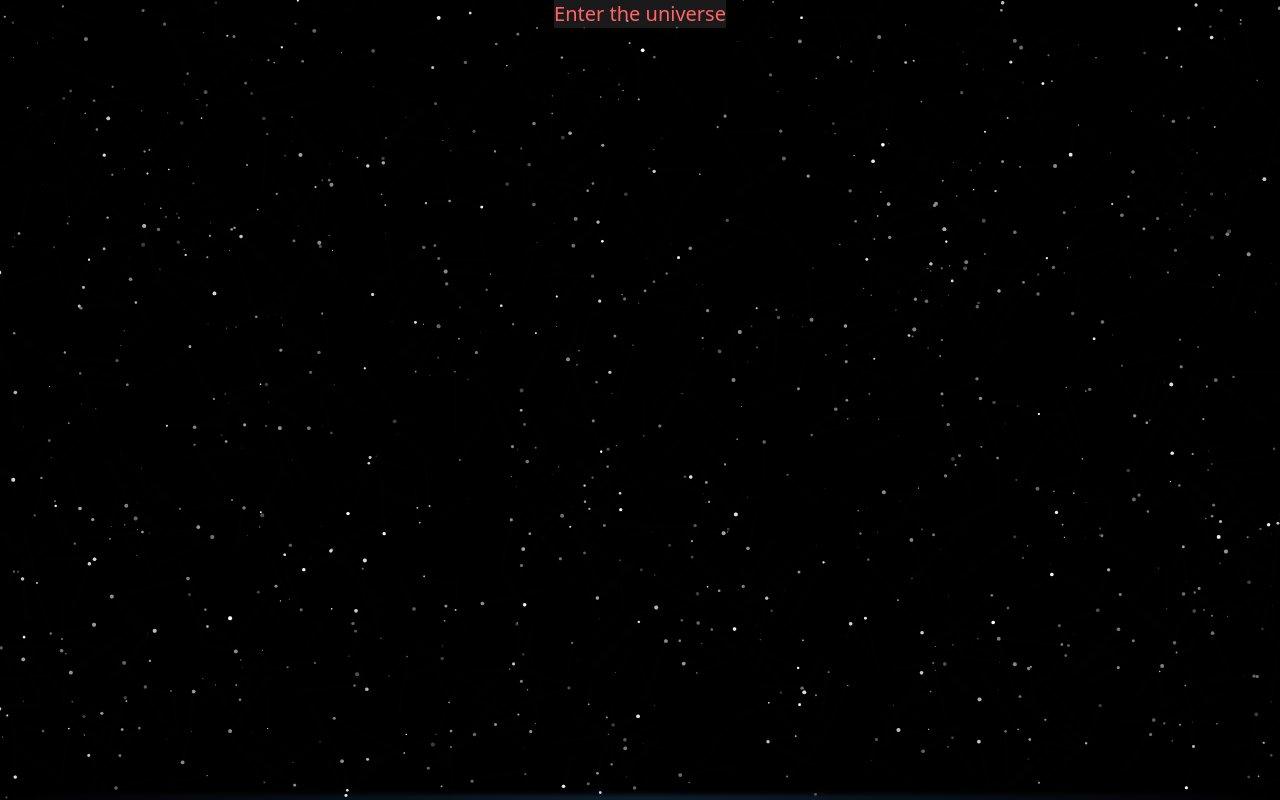
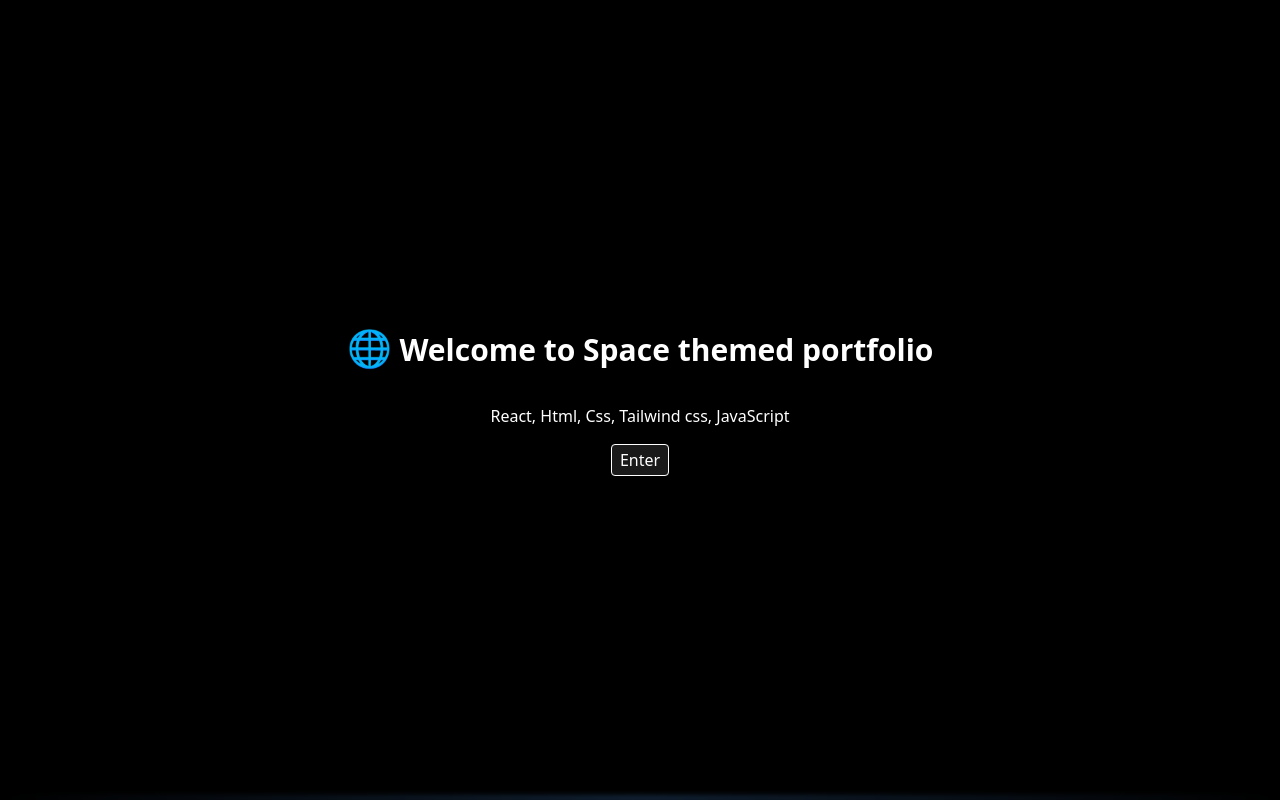
Before and after one commit to Dharmaraj001/Portfolio, a React (Vite) app in the folder client/: page / in a window 1280 px wide. Built offline with nearby package versions, Linux system fonts and the light colour scheme.

Commit message:
Hero section started

```diff
--- a/client/src/Components/Hero/Hero.jsx
+++ b/client/src/Components/Hero/Hero.jsx
@@ -1,13 +1,22 @@
 import React from 'react'
 import {BrowserRouter, Link} from "react-router-dom"
+import { faHtml5, faCss3Alt, faJs, faReact, faNodeJs, faJava} from "@fortawesome/free-brands-svg-icons";
 
 const Hero = () => {
     return(
-        <div className='flex items-center justify-center'>
-            <button className='bg-white/10 text-xl text-red-400'>
-            <Link to="/about">Enter the universe</Link>
-            </button>
-        </div>
+        <>
+         <div class="relative flex flex-col items-center justify-center h-screen bg-black text-white overflow-hidden">
+
+            <div>
+                <h1 className='text-3xl mb-4 font-semibold'> <span className='text-4xl'>🌐</span> Welcome to Space themed portfolio</h1>
+            </div>
+
+            <div className='mt-5'>React, Html, Css, Tailwind css, JavaScript</div>
+
+            <button className='mt-5'> <a href="/about" className='border rounded-sm py-1 px-2 bg-white/10 hover:bg-white/40 '>Enter</a></button>
+</div>
+
+        </>
     )
 }
 
--- a/client/src/index.css
+++ b/client/src/index.css
@@ -34,3 +34,12 @@ html, body {
   background: radial-gradient(circle at center, rgba(56,189,248,1) 0%, rgba(56,189,248,0.2) 50%, rgba(56,189,248,0) 100%);
   box-shadow: 0 0 15px rgba(56,189,248,0.7);
 }
+
+@keyframes spin-slow {
+  from { transform: rotate(0deg); }
+  to { transform: rotate(360deg); }
+}
+
+.animate-spin-slow {
+  animation: spin-slow 100s linear infinite;
+}
```
